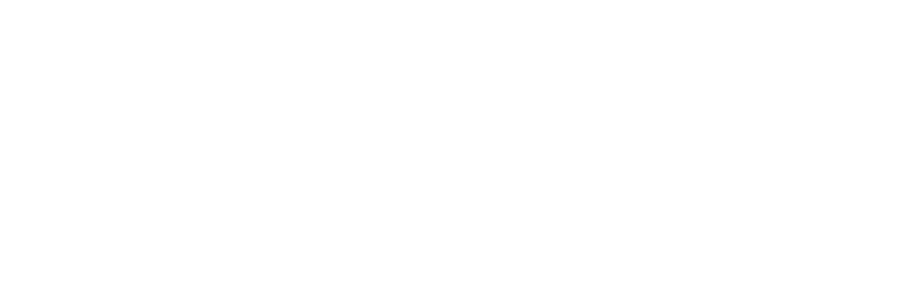
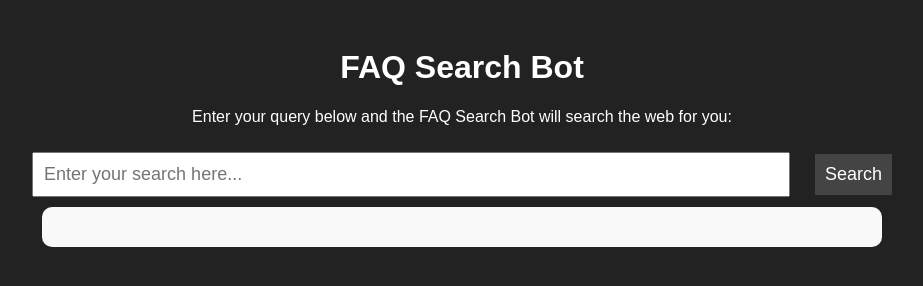
Before and after one commit to NismoPRO1/FAQ-chat-bot, a plain HTML site: page index.html in a window 1280 px wide. Shown: the whole page, without its empty margins (178-1101 px from the left). Drawn offline with Linux system fonts and the light colour scheme.

Commit message:
Update index.html

```diff
--- a/index.html
+++ b/index.html
@@ -1,9 +1,60 @@
+<!DOCTYPE html>
+<html lang="en">
+<head>
+    <meta charset="UTF-8">
+    <meta name="viewport" content="width=device-width, initial-scale=1.0">
+    <title>FAQ Search Bot</title>
+    <style>
+        body {
+            font-family: Arial, sans-serif;
+            background-color: #222222;
+            color: #ffffff;
+            text-align: center;
+            padding: 20px;
+        }
+        input, button {
+            font-size: 18px;
+            padding: 10px;
+            margin: 10px;
+        }
+        input {
+            width: 60%;
+        }
+        button {
+            background-color: #444444;
+            color: #ffffff;
+            border: none;
+            cursor: pointer;
+        }
+        button:hover {
+            background-color: #555555;
+        }
+        #output {
+            background-color: #f9f9f9;
+            color: #333333;
+            padding: 20px;
+            margin-top: 20px;
+            border-radius: 10px;
+            white-space: pre-wrap;
+            text-align: left;
+            max-width: 800px;
+            margin: 0 auto;
+        }
+    </style>
+</head>
+<body>
+    <h1>FAQ Search Bot</h1>
+    <p>Enter your query below and the FAQ Search Bot will search the web for you:</p>
+
+    <input type="text" id="query" placeholder="Enter your search here..." />
+    <button onclick="search()">Search</button>
+    <div id="output"></div>
+
     <script>
         async function search() {
-        const query = document.getElementById('query').value; // Capture the user's input
-        const output = document.getElementById('output');     // Output area to display results
+            const query = document.getElementById('query').value;
+            const output = document.getElementById('output');
 
-        // Clear previous output
             output.innerHTML = "";
 
             if (!query) {
@@ -12,8 +63,8 @@
             }
 
             try {
-            // Use your Vercel domain here
-            const response = await fetch('https://your-vercel-domain.vercel.app/api/chatbot', {
+                // Fetch from your Vercel API
+                const response = await fetch('https://faq-chat-bot-qj2o.vercel.app/api/chatbot', {
                     method: 'POST',
                     headers: {
                         'Content-Type': 'application/json'
@@ -33,3 +84,5 @@
             }
         }
     </script>
+</body>
+</html>
```
Lines whose indentation alone changed are shown as unchanged.
